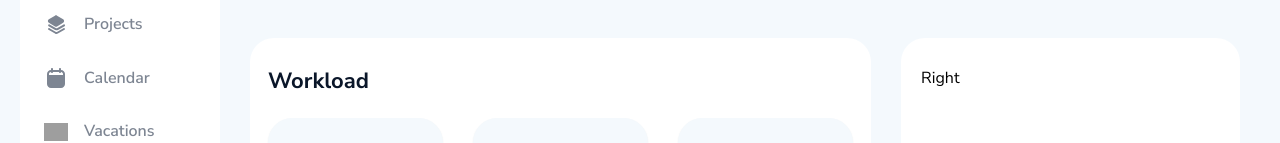
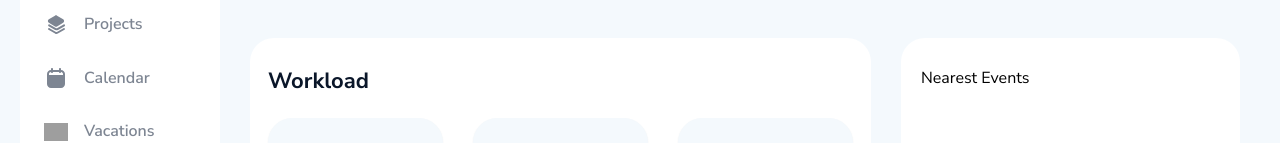
Before and after one commit to Islomjonsdev/crm-system, a Next.js app: page /dashboard in a window 1280 px wide. Shown: the part 191-334 px from the top of the page. Built offline with nearby package versions, Linux system fonts and the light colour scheme; grey boxes are pictures that could not be loaded.

Commit message:
Nearest Events started

```diff
--- /dev/null
+++ b/app/(root)/(home)/dashboard/NearestEvents/NearestEvents.jsx
@@ -0,0 +1,14 @@
+import React from 'react'
+
+const NearestEvents = () => {
+  return (
+    <div>
+        <div>
+            <h4>Nearest Events</h4>
+
+        </div>
+    </div>
+  )
+}
+
+export default NearestEvents
--- a/app/(root)/(home)/dashboard/page.jsx
+++ b/app/(root)/(home)/dashboard/page.jsx
@@ -1,6 +1,7 @@
 import React from "react";
 import { dashboardData } from "@/api/data";
 import DashboardCard from "./DashboardCard/DashboardCard";
+import NearestEvents from "./NearestEvents/NearestEvents";
 
 const Dashboard = () => {
   return (
@@ -47,7 +48,7 @@ const Dashboard = () => {
         </div>
 
         <div className="max-w-[339px] w-[100%] bg-[#fff]  pt-[28px] pr-[20px] pb-[28px] pl-[20px] rounded-[24px]">
-          Right
+          <NearestEvents />
         </div>
       </div>
     </div>
--- a/app/(root)/(home)/employees/page.jsx
+++ b/app/(root)/(home)/employees/page.jsx
@@ -103,7 +103,7 @@ const Employees = () => {
                 />
               </div>
 
-              <Button type="submit">Create user</Button>
+              <Button variant="adduserbtn" type="submit">Create user</Button>
             </form>
           </div>
         </Modal>
```
Also changed, not shown: app/(root)/(home)/dashboard/DashboardCard/DashboardCard.jsx (+6 -2 lines).
